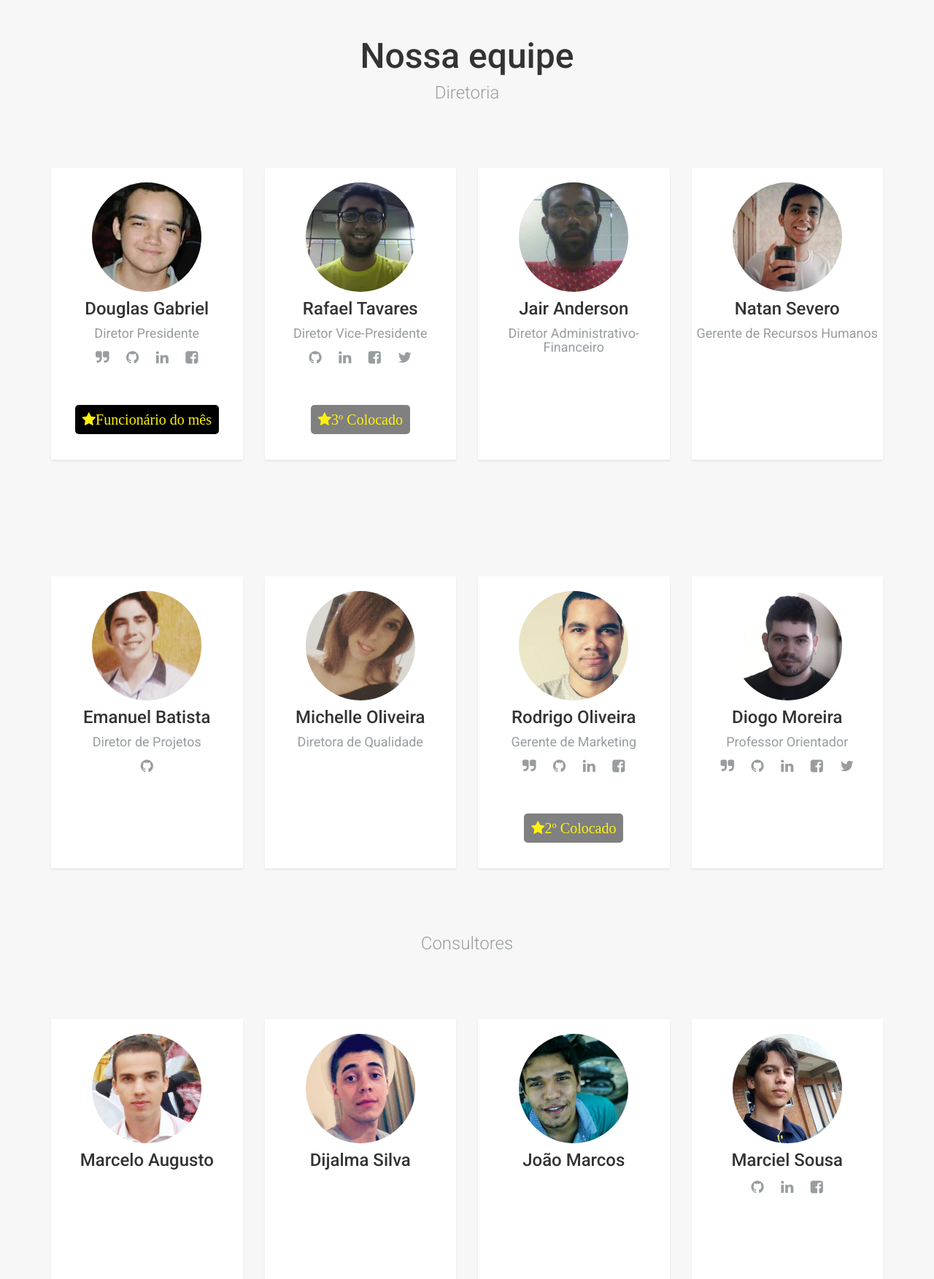
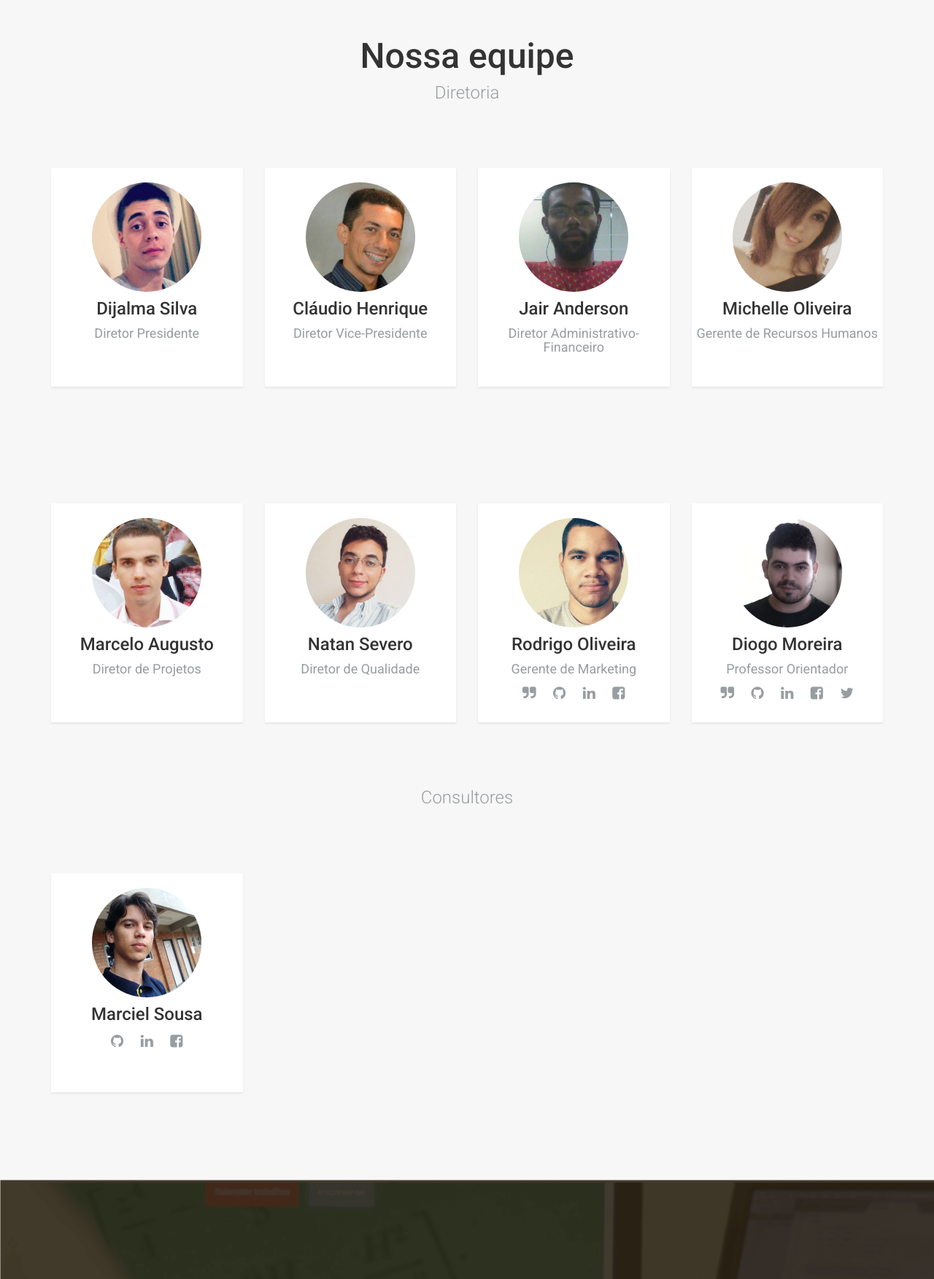
Before and after one commit to dggouveia/recursivejr.github.io, a Jekyll site: the page equipe.html, which Jekyll copies as it is, in a window 1280 px wide, cut to the strip 1119-2872 px from the top of the page. Shown: the whole strip at 73% size. Built offline with Jekyll 4.4.1, drawn with Linux system fonts in a browser that asks for light colours.

Commit message:
Adicionando modificações na página de Equipe

```diff
--- a/css/equipe.css
+++ b/css/equipe.css
@@ -538,7 +538,7 @@ section {
 	padding-bottom: 10px;
 	box-shadow: 0 2px 3px rgba(0, 0, 0, 0.07);
   background:white;
-  height:400px;
+  height:300px;
 }
 
 .team .func-mes{
--- a/equipe.html
+++ b/equipe.html
@@ -90,29 +90,21 @@
 				<div class="col-md-3">
 					<div class="team text-center">
 						<div class="title">
-              <img src="images/equipe/douglas.jpg" alt="Team Image" class="avatar">
-							<h4>Douglas Gabriel</h4>
+              <img src="images/equipe/dijalma.jpg" alt="Team Image" class="avatar">
+							<h4>Dijalma Silva</h4>
 							<h5 class="muted regular">Diretor Presidente</h5>
-              <a href="http://douglasgabriel.github.io/" title="blog" target="_blank"><i class="fa fa-quote-right"></i></a>
-							<a href="https://github.com/douglasgabriel" title="github" target="_blank"><i class="fa fa-github"></i></a>
-							<a href="https://www.linkedin.com/pub/douglas-gabriel/a4/618/574" title="linkedin" target="_blank"><i class="fa fa-linkedin"></i></a>
-              <a href="https://www.facebook.com/douglas.gabriel.18" title="facebook" target="_blank"><i class="fa fa-facebook-square"></i></a>
 						</div>
-            <span class="fa fa-star func-mes winner">Funcionário do mês</span>
+            <!-- <span class="fa fa-star func-mes winner">Funcionário do mês</span> -->
 					</div>
 				</div>
         <div class="col-md-3">
 					<div class="team text-center">
 						<div class="title">
-              <img src="images/equipe/rafael.jpg" alt="Team Image" class="avatar">
-							<h4>Rafael Tavares</h4>
+							<img src="images/equipe/claudio.jpg" alt="Team Image" class="avatar">
+							<h4>Cláudio Henrique</h4>
 							<h5 class="muted regular">Diretor Vice-Presidente</h5>
-							<a href="https://github.com/RafaelTavares95" title="github" target="_blank"><i class="fa fa-github"></i></a>
-							<a href="https://www.linkedin.com/in/rafaeltavaresrufino" title="linkedin" target="_blank"><i class="fa fa-linkedin"></i></a>
-              <a href="https://www.facebook.com/rafael.tavares.39108" title="facebook" target="_blank"><i class="fa fa-facebook-square"></i></a>
-							<a href="https://twitter.com/Rafa_cz" title="twitter" target="_blank"><i class="fa fa-twitter"></i></a>
 						</div>
-            <span class="fa fa-star func-mes honor">3º Colocado</span>
+            <!-- <span class="fa fa-star func-mes honor">3º Colocado</span> -->
 					</div>
 				</div>
         <div class="col-md-3">
@@ -127,8 +119,8 @@
         <div class="col-md-3">
 					<div class="team text-center">
 						<div class="title">
-              <img src="images/equipe/natan.jpg" alt="Team Image" class="avatar">
-							<h4>Natan Severo</h4>
+              <img src="images/equipe/michelle.png" alt="Team Image" class="avatar">
+							<h4>Michelle Oliveira</h4>
 							<h5 class="muted regular">Gerente de Recursos Humanos</h5>
 						</div>
 					</div>
@@ -138,19 +130,18 @@
 				<div class="col-md-3">
 					<div class="team text-center">
 						<div class="title">
-              <img src="images/equipe/emanuel.jpg" alt="Team Image" class="avatar">
-							<h4>Emanuel Batista</h4>
+              <img src="images/equipe/marcelo.jpg" alt="Team Image" class="avatar">
+							<h4>Marcelo Augusto</h4>
 							<h5 class="muted regular">Diretor de Projetos</h5>
-              <a href="https://github.com/emanuelbatista" title="github" target="_blank"><i class="fa fa-github"></i></a>
 						</div>
 					</div>
 				</div>
         <div class="col-md-3">
 					<div class="team text-center">
 						<div class="title">
-              <img src="images/equipe/michelle.png" alt="Team Image" class="avatar">
-							<h4>Michelle Oliveira</h4>
-							<h5 class="muted regular">Diretora de Qualidade</h5>
+              <img src="images/equipe/natan.jpg" alt="Team Image" class="avatar">
+							<h4>Natan Severo</h4>
+							<h5 class="muted regular">Diretor de Qualidade</h5>
 						</div>
 					</div>
 				</div>
@@ -165,7 +156,7 @@
               <a href="https://www.linkedin.com/in/rodrigodfreitas" title="linkedin" target="_blank"><i class="fa fa-linkedin"></i></a>
 							<a href="https://www.facebook.com/rodrigo.o.d.freitas?__mref=message_bubble&_rdr=p" title="facebook" target="_blank"><i class="fa fa-facebook-square"></i></a>
 						</div>
-						<span class="fa fa-star func-mes honor">2º Colocado</span>
+						<!-- <span class="fa fa-star func-mes honor">2º Colocado</span> -->
 					</div>
 				</div>
         <div class="col-md-3">
@@ -189,30 +180,6 @@
 				<h4 class="light muted">Consultores</h4>
 			</div>
 			<div class="row">
-				<div class="col-md-3">
-					<div class="team text-center">
-						<div class="title">
-              <img src="images/equipe/marcelo.jpg" alt="Team Image" class="avatar">
-							<h4>Marcelo Augusto</h4>
-						</div>
-					</div>
-				</div>
-        <div class="col-md-3">
-					<div class="team text-center">
-						<div class="title">
-              <img src="images/equipe/dijalma.jpg" alt="Team Image" class="avatar">
-							<h4>Dijalma Silva</h4>
-						</div>
-					</div>
-				</div>
-        <div class="col-md-3">
-					<div class="team text-center">
-						<div class="title">
-              <img src="images/equipe/joao.jpg" alt="Team Image" class="avatar">
-							<h4>João Marcos</h4>
-						</div>
-					</div>
-				</div>
         <div class="col-md-3">
 					<div class="team text-center">
 						<div class="title">
```
Also changed, not shown: images/equipe/natan.jpg.
